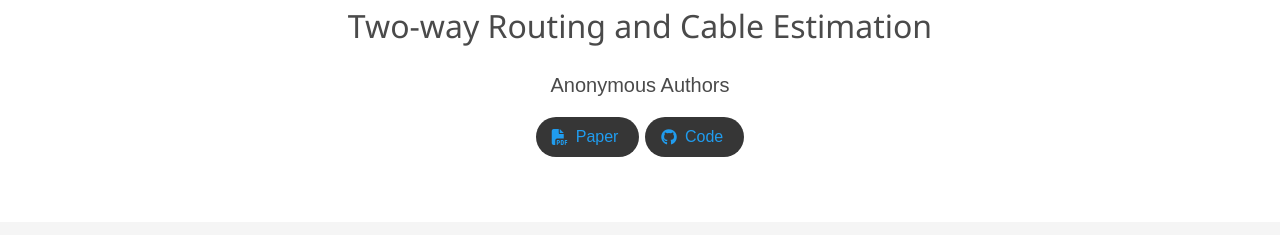
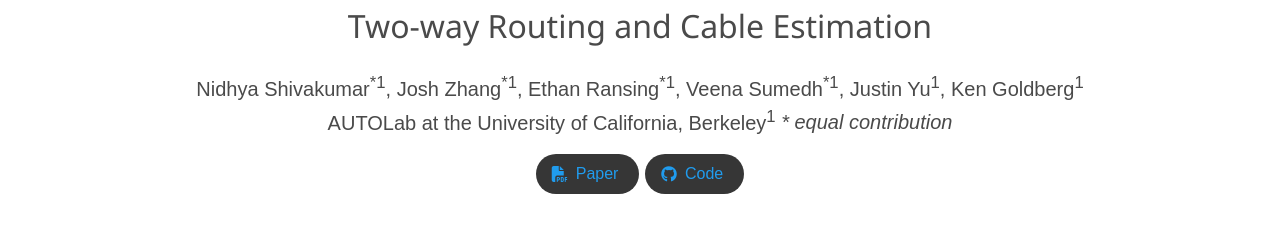
Before and after one commit to BerkeleyAutomation/TRACE, a plain HTML site: page index.html in a window 1280 px wide. Shown: the part 174-409 px from the top of the page. Drawn offline with nearby package versions, Linux system fonts and the light colour scheme; some icons are missing; a web font is replaced by a local one.

Commit message:
Update authors

```diff
--- a/index.html
+++ b/index.html
@@ -56,29 +56,20 @@
             <h2 class="subtitle is-3" style="margin-top:0.5em;">Two-way Routing and Cable Estimation</h2>
             <div class="is-size-5 publication-authors">
               <!-- Paper authors -->
-              <span class="author-block">
-                Anonymous Authors</span>
-              <!-- <span class="author-block"> -->
-                <!-- Nidhya Shivakumar<sup>*1</sup></span>, -->
-              <!-- <span class="author-block"> -->
-                <!-- Veena Sumedh<sup>*1</sup></span>, -->
-              <!-- <span class="author-block"> -->
-                <!-- Josh Zhang<sup>1</sup></span>, -->
-              <!-- <span class="author-block"> -->
-                <!-- Ethan Ransing<sup>1</sup></span>, -->
-              <!-- <span class="author-block"> -->
-                <!-- Osher Azulay<sup>1</sup>, -->
-                <!-- </span -->
-                 <!-- <span class="author-block"> -->
-                    <!-- Ken Goldberg<sup>1</sup> -->
-                  <!-- </span> -->
-                  <!-- </div> -->
+              <div class="is-size-5 publication-authors">
+		  <span class="author-block">Nidhya Shivakumar<sup>*1</sup></span>,
+		  <span class="author-block">Josh Zhang<sup>*1</sup></span>,
+		  <span class="author-block">Ethan Ransing<sup>*1</sup></span>,
+		  <span class="author-block">Veena Sumedh<sup>*1</sup></span>,
+		  <span class="author-block">Justin Yu<sup>1</sup></span>,
+		  <span class="author-block">Ken Goldberg<sup>1</sup></span>
+		</div>
 
-                  <!-- <div class="is-size-5 publication-authors"> -->
-                    <!-- <span class="author-block">AUTOLab at the University of California, Berkeley<sup>1</sup></span> -->
-                  <!-- </div> -->
-
-                  <div class="column has-text-centered">
+		<div class="is-size-5 publication-authors">
+		  <span class="author-block">AUTOLab at the University of California, Berkeley<sup>1</sup></span>
+		  <span class="author-block"><em>* equal contribution</em></span>
+		</div>
+		<div class="column has-text-centered">
                     <div class="publication-links">
                          <!-- Built-in PDF link -->
                       <span class="link-block">
```
